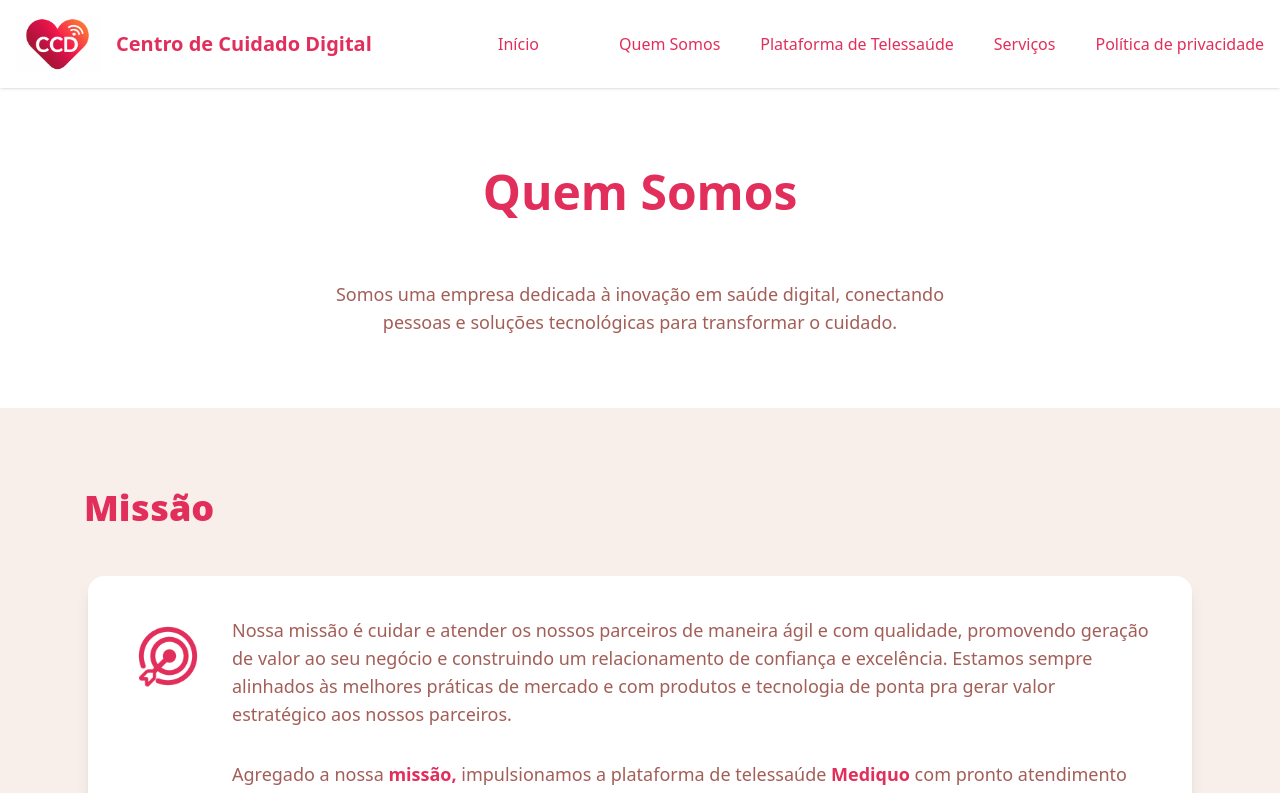
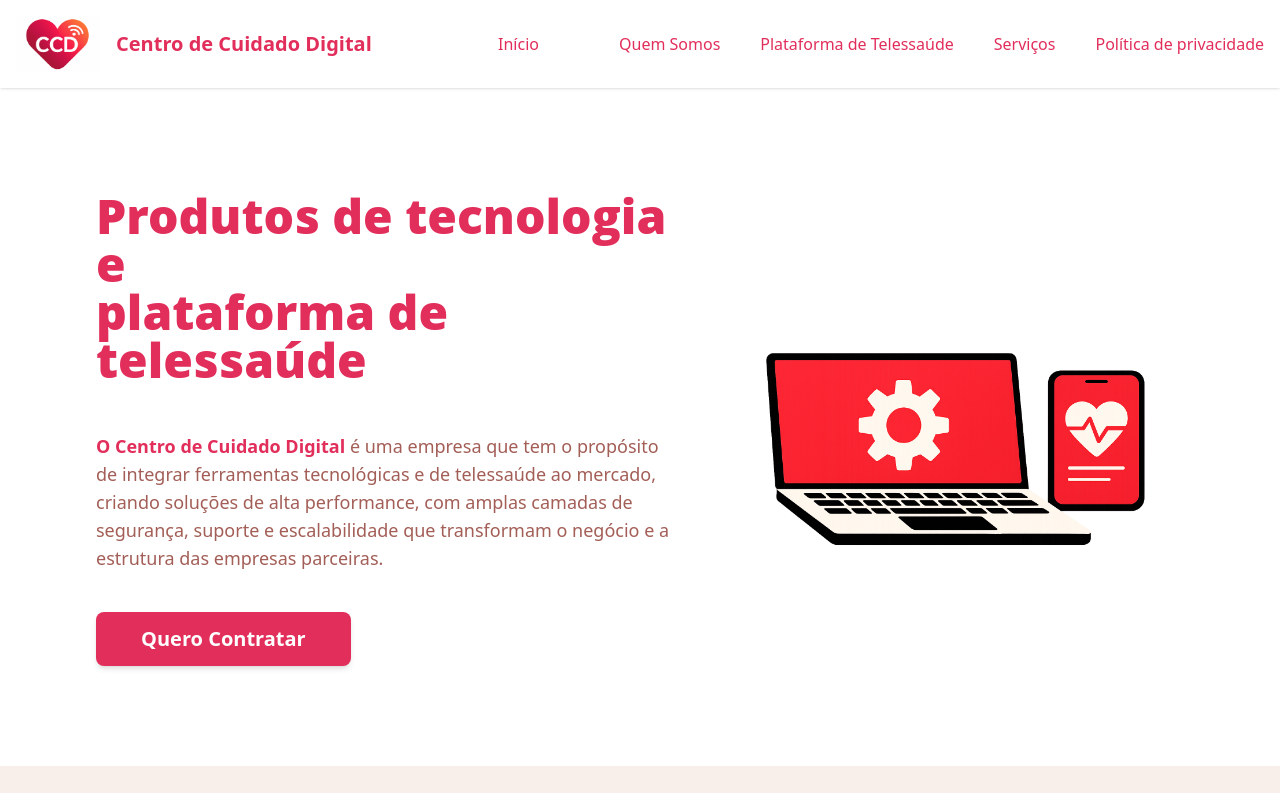
Before and after one commit to ceciliaoliveira-s/ccd-site, a React (Vite) app: page /quem-somos in a window 1280 px wide. Shown: the top 793 px of the page. Built offline with nearby package versions, Linux system fonts and the light colour scheme.

Commit message:
feat: componente quemsomos repaginado

```diff
--- a/src/components/Quemsomos.tsx
+++ b/src/components/Quemsomos.tsx
@@ -11,27 +11,53 @@ import { CheckCircle, ShieldCheck } from 'lucide-react';
 function Quemsomos() {
   return (
     <div className="w-full min-h-screen flex flex-col bg-white">
-      {/* Exemplo de seção principal */}
-      <section className="w-full flex flex-col items-center px-6 md:px-16 py-14 gap-10 bg-white relative">
+      {/* Section principal ajustada conforme protótipo */}
+      <section className="w-full flex flex-col md:flex-row items-center justify-between px-6 md:px-16 py-20 gap-10 bg-white relative">
+        <div className="flex-1 flex flex-col items-start justify-center">
           <motion.h1
             initial={{ opacity: 0, x: -50 }}
             animate={{ opacity: 1, x: 0 }}
             transition={{ duration: 0.8 }}
-          className="text-4xl md:text-5xl font-extrabold text-[#E22E5B] text-center mb-6 leading-tight"
+            className="text-3xl md:text-5xl font-extrabold text-[#E22E5B] mb-12 leading-tight text-left"
+            style={{ fontFamily: "'Open Sans', 'Montserrat','Poppins', 'bold'" }}
           >
-          Quem Somos
+            Produtos de tecnologia e<br />plataforma de telessaúde
           </motion.h1>
           <motion.p
             initial={{ opacity: 0, y: 20 }}
             animate={{ opacity: 1, y: 0 }}
             transition={{ duration: 1, delay: 0.3 }}
-          className="text-base md:text-lg text-center text-[#A35E57] mb-4 max-w-2xl"
+            className="text-base md:text-lg text-left text-[#A35E57] mb-10 max-w-xl"
           >
-          Somos uma empresa dedicada à inovação em saúde digital, conectando pessoas e soluções tecnológicas para transformar o cuidado.
+            <span className="font-bold text-[#E22E5B]">O Centro de Cuidado Digital</span> é uma empresa que tem o propósito de integrar ferramentas tecnológicas e de telessaúde ao mercado, criando soluções de alta performance, com amplas camadas de segurança, suporte e escalabilidade que transformam o negócio e a estrutura das empresas parceiras.
           </motion.p>
-        {/* ...outros elementos principais, troque whileInView por animate... */}
+          {/* Botão animado */}
+          <div className="w-full flex justify-start">
+            <motion.button
+              initial={{ scale: 0.9, opacity: 0 }}
+              animate={{ scale: 1, opacity: 1 }}
+              transition={{ delay: 0.8, duration: 0.6 }}
+              whileHover={{
+                scale: 1.05,
+                backgroundColor: "#ff4c73",
+                boxShadow: "0px 6px 20px rgba(226,46,91,0.3)",
+              }}
+              className="bg-[#E22E5B] text-white text-base md:text-xl mb-5 font-bold py-3 px-6 md:px-11 rounded-lg shadow-md transition"
+            >
+              Quero Contratar
+            </motion.button>
+          </div>
+        </div>
+        <motion.div
+          initial={{ opacity: 0, x: 50 }}
+          animate={{ opacity: 1, x: 0 }}
+          transition={{ duration: 0.8, delay: 0.2 }}
+          className="flex items-center justify-end w-full md:w-auto"
+        >
+          <img src={capaquemsomos} alt="Produtos e Telessaúde" className="w-111 h-auto object-contain" />
+        </motion.div>
       </section>
-      <section className="relative left-1/2 right-1/2 -ml-[50vw] -mr-[50vw] w-screen bg-[#F8EFEA] py-20">
+      <section className="relative left-1/2 right-1/2 -ml-[50vw] -mr-[50vw] w-screen bg-[#F8EFEA] py-15">
   <div className="max-w-6xl mx-auto px-6">
 
     {/* Título */}
@@ -39,7 +65,7 @@ function Quemsomos() {
       initial={{ opacity: 0, x: -50 }}
       animate={{ opacity: 1, x: 0 }}
       transition={{ duration: 0.8 }}
-      className="text-4xl font-extrabold text-[#E22E5B] mb-12 text-left relative inline-block w-full md:-ml-2"
+      className="text-4xl font-extrabold text-[#E22E5B] mb-12 text-left relative inline-block w-full md:-ml-1"
       style={{ fontFamily: "'Open Sans', 'Montserrat','Poppins', 'bold'" }}
     >
       Missão
```
Lines whose indentation alone changed are shown as unchanged.
